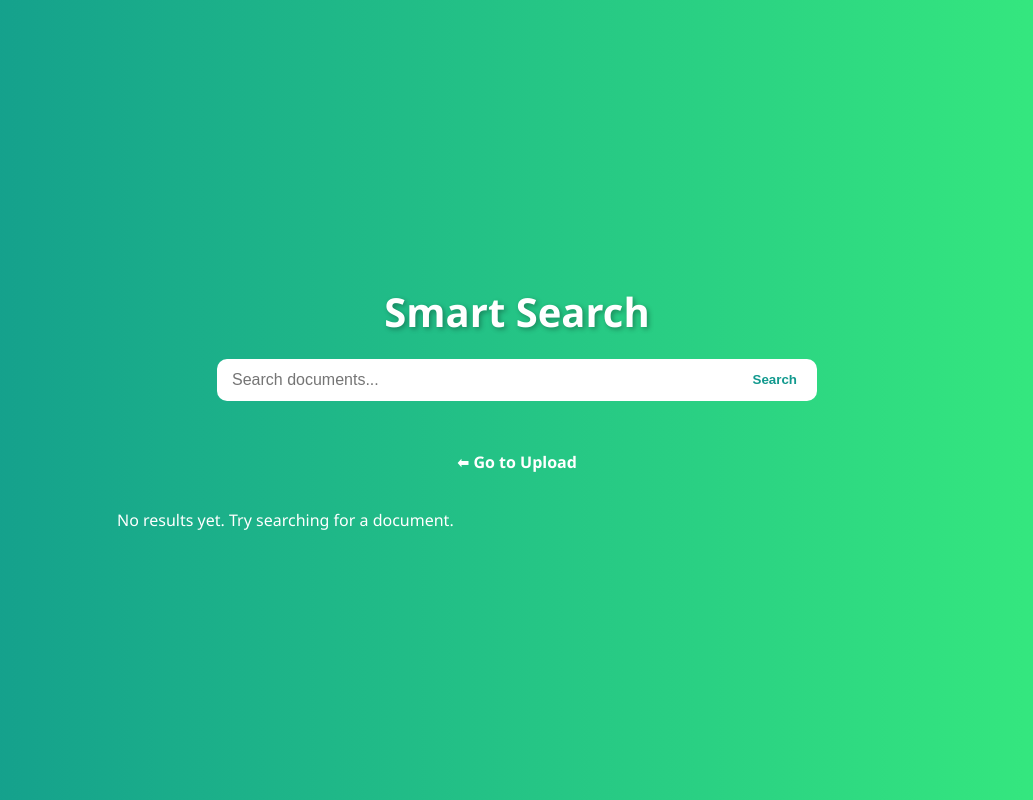
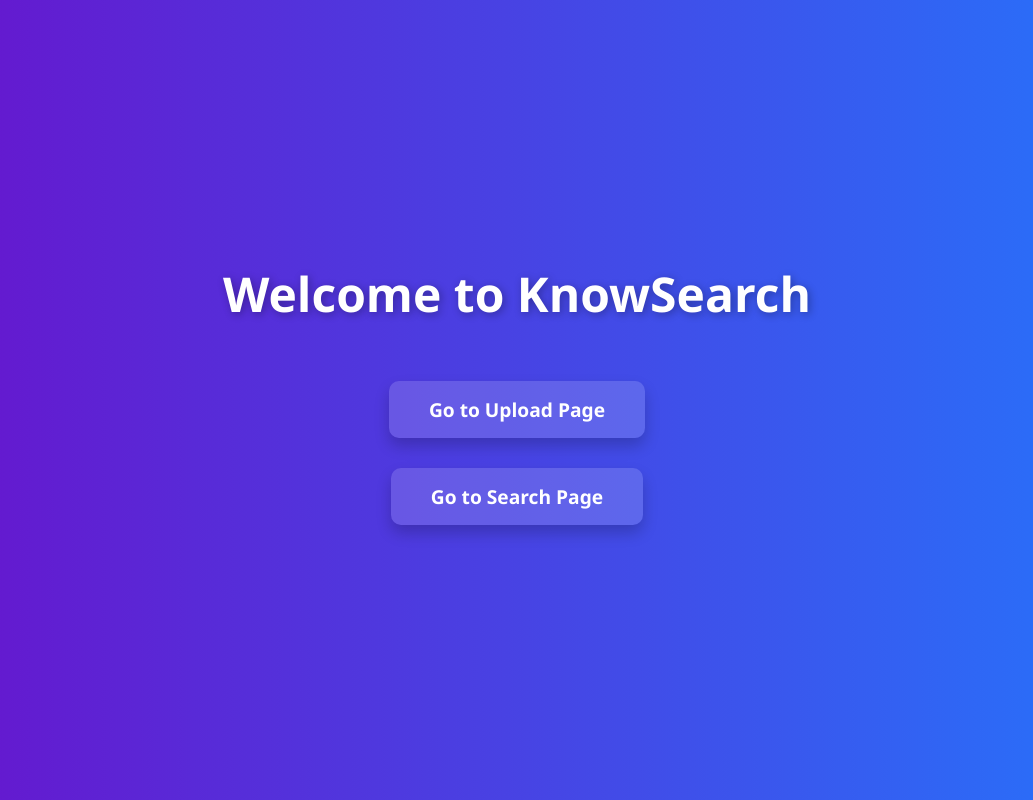
Before and after one commit to Shivayogi03/smart-search-app, a Django app: page / in a window 1280 px wide. Shown: the whole page, without its empty margins (123-1156 px from the left). Run offline with Django 5.2, Linux system fonts and the light colour scheme.

Commit message:
Revamp homepage layout and styles
Updated the homepage title and modified styles for better appearance. Changed the layout and added new buttons for navigation.

```diff
--- a/core/templates/home.html
+++ b/core/templates/home.html
@@ -3,141 +3,71 @@
 <head>
     <meta charset="UTF-8">
     <meta name="viewport" content="width=device-width, initial-scale=1.0">
-    <title>Smart Search - KnowSearch</title>
+    <title>KnowSearch</title>
     <style>
-        body {
-            background: linear-gradient(to right, #11998e, #38ef7d);
-            font-family: 'Segoe UI', Tahoma, Geneva, Verdana, sans-serif;
-            color: #fff;
+        /* Reset some default styles */
+        * {
             margin: 0;
             padding: 0;
-            display: flex;
-            justify-content: center;
-            flex-direction: column;
-            align-items: center;
-            min-height: 100vh;
+            box-sizing: border-box;
+            font-family: 'Segoe UI', Tahoma, Geneva, Verdana, sans-serif;
         }
 
-        h2 {
-            font-size: 2.5rem;
-            margin: 30px 0 20px 0;
-            text-shadow: 2px 2px 5px rgba(0,0,0,0.3);
+        body {
+            background: linear-gradient(to right, #6a11cb, #2575fc);
+            color: #fff;
+            min-height: 100vh;
+            display: flex;
+            flex-direction: column;
+            justify-content: center;
+            align-items: center;
+            text-align: center;
+            padding: 20px;
         }
 
-        form {
-            display: flex;
-            margin-bottom: 30px;
-            width: 90%;
-            max-width: 600px;
+        h1 {
+            font-size: 3rem;
+            margin-bottom: 40px;
+            text-shadow: 2px 2px 8px rgba(0,0,0,0.3);
         }
 
-        input[type="text"] {
-            flex: 1;
-            padding: 12px 15px;
-            border-radius: 10px 0 0 10px;
-            border: none;
-            font-size: 1rem;
-            outline: none;
+        .button {
+            display: inline-block;
+            margin: 15px;
+            padding: 15px 40px;
+            font-size: 1.2rem;
+            font-weight: bold;
+            text-decoration: none;
+            color: #fff;
+            background: rgba(255, 255, 255, 0.15);
+            border-radius: 10px;
+            transition: all 0.3s ease;
+            box-shadow: 0 8px 15px rgba(0,0,0,0.2);
         }
 
-        button {
-            padding: 12px 20px;
-            border: none;
-            border-radius: 0 10px 10px 0;
-            background: #fff;
-            color: #11998e;
-            font-weight: bold;
-            cursor: pointer;
-            transition: all 0.3s ease;
+        .button:hover {
+            background: rgba(255, 255, 255, 0.35);
+            transform: translateY(-3px);
+            box-shadow: 0 12px 20px rgba(0,0,0,0.3);
         }
 
-        button:hover {
-            background: #f1f1f1;
-            transform: translateY(-2px);
-        }
-
-        .results {
-            width: 90%;
-            max-width: 800px;
-        }
-
-        .card {
-            background: rgba(255, 255, 255, 0.1);
-            padding: 20px;
-            margin-bottom: 15px;
-            border-radius: 15px;
-            box-shadow: 0 5px 15px rgba(0,0,0,0.2);
-            transition: transform 0.2s;
-        }
-
-        .card:hover {
-            transform: scale(1.02);
-        }
-
-        .card b {
-            display: block;
-            font-size: 1.2rem;
-            margin-bottom: 5px;
-        }
-
-        .card small {
-            color: #f0f0f0;
-        }
-
-        a.back {
-            display: inline-block;
-            margin: 20px 0;
-            color: #fff;
-            text-decoration: none;
-            font-weight: bold;
-            transition: color 0.3s;
-        }
-
-        a.back:hover {
-            color: #ffe600;
-        }
-
-        @media(max-width: 600px) {
-            h2 {
-                font-size: 2rem;
+        @media(max-width: 600px){
+            h1 {
+                font-size: 2.2rem;
             }
-
-            form {
-                flex-direction: column;
-            }
-
-            input[type="text"], button {
-                width: 100%;
-                border-radius: 10px;
-                margin: 5px 0;
+            .button {
+                padding: 12px 30px;
+                font-size: 1rem;
             }
         }
     </style>
 </head>
 <body>
 
-    <h2>Smart Search</h2>
+    <h1>Welcome to KnowSearch</h1>
 
-    <form method="get">
-        <input type="text" name="q" value="{{ query }}" placeholder="Search documents...">
-        <button type="submit">Search</button>
-    </form>
-
-    <a class="back" href="/upload/">⬅ Go to Upload</a>
-
-    <div class="results">
-        {% if results %}
-            {% for doc, score in results %}
-                <div class="card">
-                    <b>{{ doc.file.name }}</b>
-                    <small>Score: {{ score|floatformat:3 }}</small>
-                    <p>{{ doc.text|truncatewords:30 }}</p>
-                </div>
-            {% endfor %}
-        {% else %}
-            <p>No results yet. Try searching for a document.</p>
-        {% endif %}
-    </div>
+    <a class="button" href="/upload/">Go to Upload Page</a>
+    <a class="button" href="/search/">Go to Search Page</a>
 
 </body>
 </html>
```
